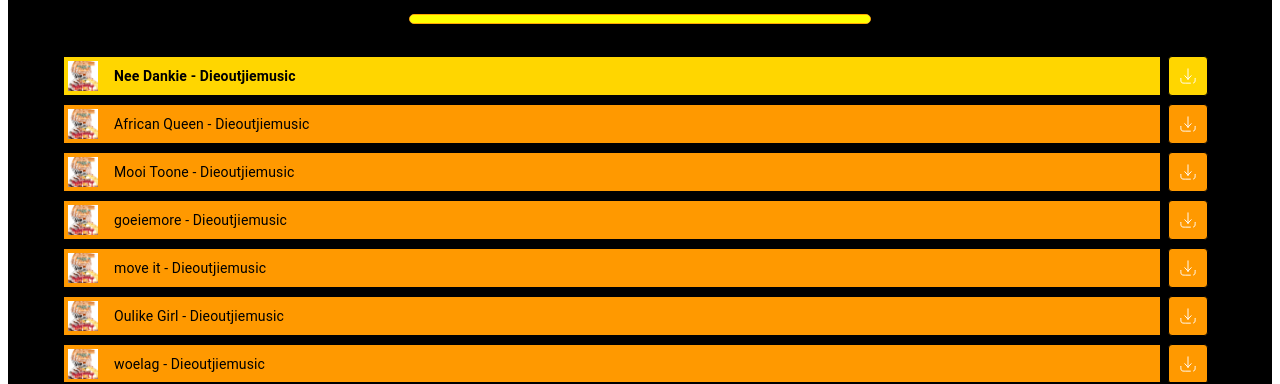
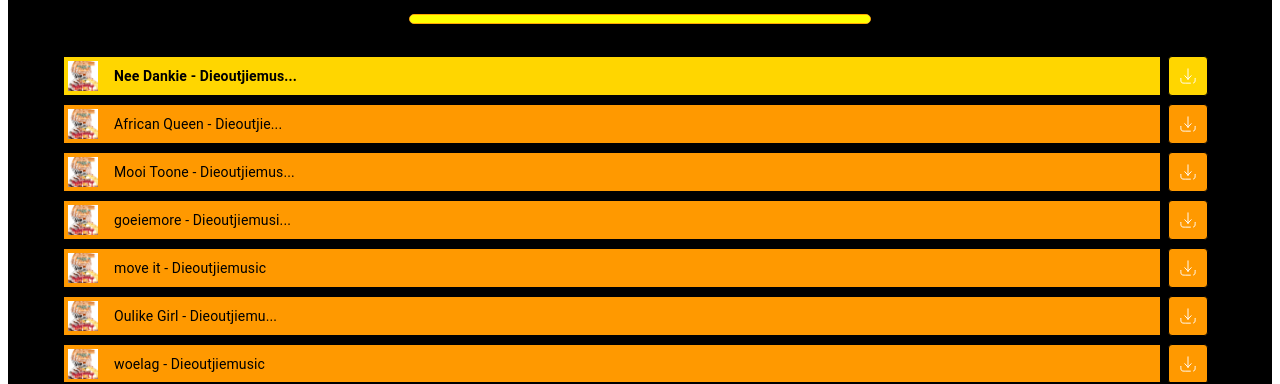
Before and after one commit to jurie24102/dieoutjiemuisic, a Next.js app: page / in a window 1280 px wide. Shown: the part 410-794 px from the top of the page. Built offline with nearby package versions, Linux system fonts and the light colour scheme.

Commit message:
optimisations

```diff
--- a/src/components/MuisicControles.jsx
+++ b/src/components/MuisicControles.jsx
@@ -1,8 +1,7 @@
 import React from 'react';
 import Image from 'next/image';
 import { Box } from '@mui/material';
-import { ColorLinearProgress } from './MusicPlayer'; // assuming this is exported from MusicPlayer
-
+import { ColorLinearProgress } from './MusicPlayer';
 const MusicControls = ({ isPlaying, togglePlay, skipBackward, skipForward, currentSong, progress, songDuration, handleProgressBarClick }) => {
   return (
     <>
--- a/src/components/MusicPlayer.jsx
+++ b/src/components/MusicPlayer.jsx
@@ -1,14 +1,19 @@
 import React, { useState, useRef, useEffect } from 'react';
 import Image from 'next/image';
-import { Dialog, DialogActions, DialogContent, DialogContentText, DialogTitle, Button,
-  Container, Box, Typography, LinearProgress, styled
+import {
+  Dialog,
+  Button,
+  Container,
+  Box,
+  Typography,
+  LinearProgress,
+  styled
  } from '@mui/material';
- import MusicControls from './MuisicControles';
 
 const ColorLinearProgress = styled(LinearProgress)({
-  color: '#ffff00', // Change this to the color you want
+  color: '#ffff00',
   '& .MuiLinearProgress-barColorPrimary': {
-    backgroundColor: '#ffff00', // Change this to the color you want
+    backgroundColor: '#ffff00',
   },
 });
 
@@ -171,14 +176,13 @@ const handleProgressBarClick = (event) => {
       title: 'Waardes - Dieoutjiemusic',
       cover: '/Dieoutjiemuisic.png',
     },
-    // Add more song objects here
   ];
 
   const playSong = (songIndex, startTime = 0, playImmediately = true) => {
   const audioElement = new Audio(songs[songIndex].url);
   audioElement.currentTime = startTime;
   audioElement.onloadedmetadata = () => {
-    setSongDuration(audioElement.duration); // Set song duration
+    setSongDuration(audioElement.duration);
   };
   if (playImmediately) {
     audioElement.play();
@@ -187,7 +191,7 @@ const handleProgressBarClick = (event) => {
 
   setCurrentSongIndex(songIndex);
   audioRef.current = audioElement;
-  setProgress(0); // Reset progress when changing the song
+  setProgress(0);
 };
 
   const togglePlay = () => {
@@ -218,8 +222,8 @@ const handleProgressBarClick = (event) => {
       audioRef.current.play();
       setIsPlaying(true);
     }
-    setProgress(0); // Reset progress
-    setSongDuration(0); // Reset song duration
+    setProgress(0);
+    setSongDuration(0);
   };
 
   const skipBackward = () => {
@@ -236,8 +240,8 @@ const handleProgressBarClick = (event) => {
     }
     playSong(currentSongIndex, 0);
   }
-  setProgress(0); // Reset progress
-  setSongDuration(0); // Reset song duration
+  setProgress(0);
+  setSongDuration(0);
 };
 
 useEffect(() => {
@@ -254,7 +258,7 @@ useEffect(() => {
   const currentSongElement = document.getElementById(`song-${currentSongIndex}`);
 
   if (currentSongElement) {
-      currentSongElement.scrollIntoView({ behavior: 'smooth', block: 'nearest' });
+    currentSongElement.scrollIntoView({ behavior: 'auto', block: 'nearest' });
   }
 }, [currentSongIndex]);
 
@@ -263,7 +267,7 @@ useEffect(() => {
   const audioElement = audioRef.current;
 
   if (audioElement && isPlaying && !isCurrentSong) {
-    audioElement.pause(); // Pause the current song if it's playing and not the clicked one
+    audioElement.pause();
     setIsPlaying(false);
   }
 
@@ -282,7 +286,7 @@ useEffect(() => {
         flexDirection: 'column',
         justifyContent: 'center',
         alignItems: 'center',
-        height: '90vh', // Adjust the height as needed
+        height: '90vh',
 
       }}
     >
@@ -316,7 +320,7 @@ useEffect(() => {
       {songs.map((song, index) => (
   <>
     <Box
-    key={index} // Add the key prop here
+      key={index}
       sx={{
         display: 'flex',
         flexDirection: 'row',
@@ -325,7 +329,7 @@ useEffect(() => {
       }}
     >
       <Box
-      id={`song-${index}`} // Add an id to each song element
+        id={`song-${index}`}
         sx={{
           padding: 0.5,
           bgcolor: currentSongIndex === index ? '#FFD600' : '#FF9900',
@@ -345,9 +349,12 @@ useEffect(() => {
             fontSize: 14,
             fontWeight: currentSongIndex === index ? 700 : 400,
             color: 'black',
+            overflow: 'hidden',
+            textOverflow: 'ellipsis',
+            maxWidth: 'calc(100% - 32px)', // Adjust as needed to fit other elements
           }}
         >
-        {song.title}
+          {song.title.length > 25 ? `${song.title.slice(0, 25)}...` : song.title}
         </Typography>
       </Box>
       <Button
@@ -366,7 +373,6 @@ useEffect(() => {
           color: 'pink',
           bgcolor: currentSongIndex === index ? '#FFD600' : '#FF9900',
           border: '1px solid black',
-    // if hover make it white
           '&:hover': {
             backgroundColor: 'white',
           },
@@ -375,10 +381,9 @@ useEffect(() => {
         <Image src="/download.svg" alt="Download" width={20} height={20} />
       </Button>
     </Box>
+  </>
+))}
 
-      </>
-
-))}
 <Box
   sx={{
     textAlign: 'center',
--- a/src/components/TopNav.jsx
+++ b/src/components/TopNav.jsx
@@ -2,10 +2,7 @@ import React from 'react';
 import AppBar from '@mui/material/AppBar';
 import Toolbar from '@mui/material/Toolbar';
 import Typography from '@mui/material/Typography';
-import IconButton from '@mui/material/IconButton';
 import { Menu, MenuItem } from '@mui/material';
-import menuIcon from '../../public/menuIcon.svg';
-import Image from 'next/image';
 
 const TopNav = () => {
   const [anchorEl, setAnchorEl] = React.useState(null);
@@ -18,7 +15,7 @@ const TopNav = () => {
 
   return (
     <AppBar position="static" sx={{
-      background: 'linear-gradient(to bottom, #FF9900, rgba(255, 165, 0, 0))', // Orange to transparent gradient
+      background: 'linear-gradient(to bottom, #FF9900, rgba(255, 165, 0, 0))',
     }}>
       <Toolbar>
         <Typography fontSize={15} fontWeight={100} component="div" sx={{ flexGrow: 1 }}>
@@ -26,15 +23,6 @@ const TopNav = () => {
         </Typography>
 
         <div>
-          {/* <IconButton
-            size="large"
-            edge="end"
-            color="inherit"
-            aria-label="menu"
-            onClick={handleClick}
-          >
-            <Image src={menuIcon} alt="menu icon" />
-          </IconButton> */}
           <Menu
             id="portfolio-menu"
             anchorEl={anchorEl}
```
Lines whose indentation alone changed are shown as unchanged.
